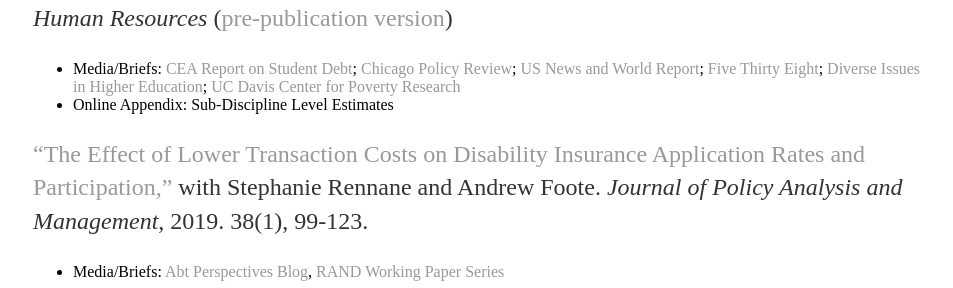
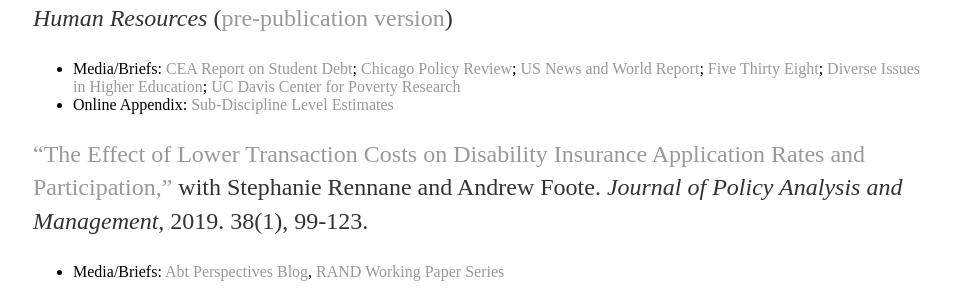
Before and after one commit to mzgrosz/mzgrosz.github.io, a Jekyll site: the page built from research/index.md, in a window 1280 px wide. Shown: the part 438-726 px from the top of the page, without its empty margins (159-1112 px from the left). Built offline with Jekyll 4.4.1, drawn with Linux system fonts in a browser that asks for light colours; part of the change alters nothing that is shown.

```diff
--- a/research/index.md
+++ b/research/index.md
@@ -15,7 +15,7 @@ title: Michel Grosz
 
 ["Career Technical Education and Labor Market Outcomes: Evidence from California Community Colleges,"](http://jhr.uwpress.org/content/early/2018/04/02/jhr.54.4.1015.7449R2.abstract) with Michal Kurlaender and Ann Stevens. Forthcoming, *Journal of Human Resources* ([pre-publication version](https://www.nber.org/papers/w21137))
 * Media/Briefs: [CEA Report on Student Debt](https://www.google.com/url?q=https%3A%2F%2Fwww.whitehouse.gov%2Fsites%2Fdefault%2Ffiles%2Fpage%2Ffiles%2F20160718_cea_student_debt.pdf&sa=D&sntz=1&usg=AFQjCNGoRfqbauZ0fNGQJpX2tC_niyxW4w); [Chicago Policy Review](http://chicagopolicyreview.org/2015/07/02/technical-education-at-a-community-college-improves-graduates-future-earnings/); [US News and World Report](https://www.usnews.com/news/articles/2015/05/18/which-vocational-degrees-pay-off); [Five Thirty Eight](https://fivethirtyeight.com/features/food-deserts-community-colleges-and-innovative-slackers/); [Diverse Issues in Higher Education](https://diverseeducation.com/article/72377/); [UC Davis Center for Poverty Research](https://poverty.ucdavis.edu/policy-brief/community-college-career-technical-education-programs-significantly-increase-earnings)
-* Online Appendix: Sub-Discipline Level Estimates
+* Online Appendix: [Sub-Discipline Level Estimates](https://mzgrosz.github.io/research/full_top4s_appendix.pdf)
 
 ["The Effect of Lower Transaction Costs on Disability Insurance Application Rates and Participation,"](https://onlinelibrary.wiley.com/doi/pdf/10.1002/pam.22095) with Stephanie Rennane and Andrew Foote. *Journal of Policy Analysis and Management*, 2019. 38(1), 99-123.
 * Media/Briefs: [Abt Perspectives Blog](https://www.abtassociates.com/insights/perspectives-blog/social-security-disability-insurance-sometimes-easier-is-better), [RAND Working Paper Series](https://www.rand.org/pubs/working_papers/WR1255.html)
```
